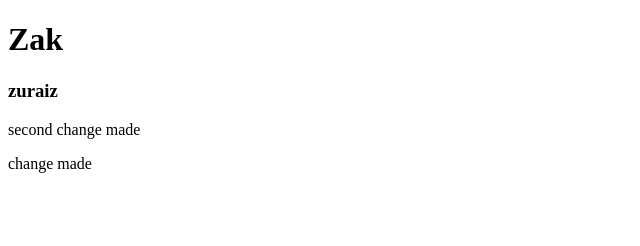
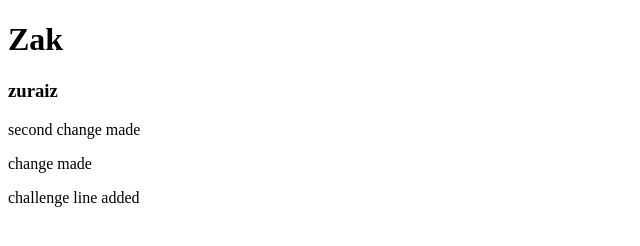
Before and after one commit to Zak-aden1/git-practice-repo, a plain HTML site: page index.html in a window 1280 px wide. Shown: the whole page, without its empty margins (0-640 px from the left). Drawn offline with Linux system fonts and the light colour scheme.

Commit message:
challenge line added

```diff
--- a/index.html
+++ b/index.html
@@ -11,6 +11,6 @@
     <h3>zuraiz</h3>
     <p> second change made</p>
     <p> change made</p>
-
+    <p>challenge line added</p>
 </body>
 </html>
```
